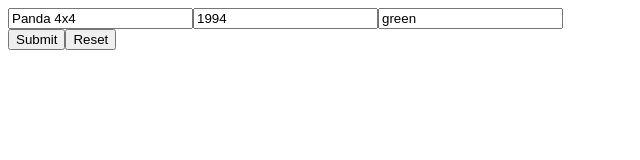
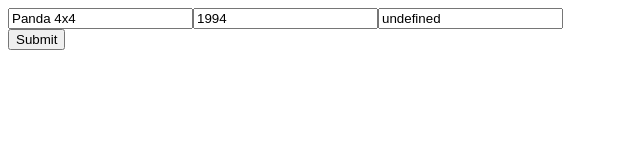
Before and after one commit to hershellayton95/esercizi-react, a React (Create React App) app: page / in a window 1280 px wide. Shown: the top 160 px of the page, without its empty margins (0-640 px from the left). Built offline with nearby package versions, Linux system fonts and the light colour scheme.

Commit message:
update useRef

```diff
--- a/src/CarDetails.js
+++ b/src/CarDetails.js
@@ -1,8 +1,14 @@
-import { useRef } from "react";
+import { useEffect, useRef } from "react";
 
 export function CarDetails({initialData = { model: "Panda 4x4", year: 1994, color:"green"}}) {
 
     const _formRef = useRef();
+
+    useEffect(()=>{
+        _formRef.current.model.value = initialData.model;
+        _formRef.current.year.value = initialData.year;
+        _formRef.current.color.value = initialData.value;
+    }, [initialData])
 
     const submitFormHandler = (event) => {
         event.preventDefault();
@@ -19,7 +25,6 @@ export function CarDetails({initialData = { model: "Panda 4x4", year: 1994, colo
                 <input type="text" name="color" defaultValue={initialData.color}/>
             </div>
             <button type="submit">Submit</button>
-            <button type="reset">Reset</button>
         </form>
     );
 }
```
